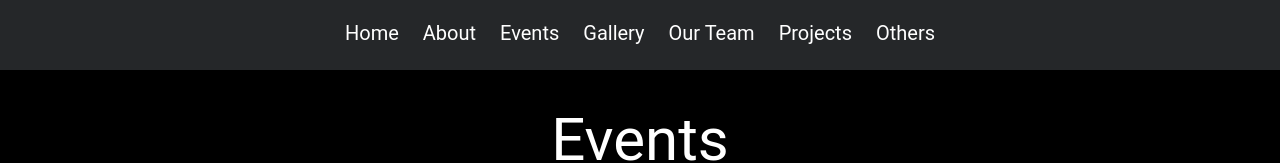
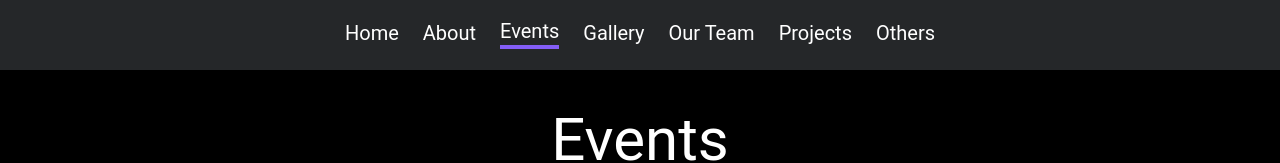
Before and after one commit to akathecoder/coding-club-website, a Next.js app: page /events in a window 1280 px wide. Shown: the top 163 px of the page. Built offline with nearby package versions, Linux system fonts and the light colour scheme.

Commit message:
added smooth scroll to sections and underline in navlinks

```diff
--- a/components/General/navbar/Navbar.tsx
+++ b/components/General/navbar/Navbar.tsx
@@ -1,11 +1,12 @@
+import Link from 'next/link';
+import { useRouter } from 'next/router';
 import React, { Fragment, useEffect, useState } from 'react';
+import { scroller } from 'react-scroll';
 import { useMediaQuery } from '../../../hooks/useMediaQuery';
+import useStore from '../../../store';
 import HamMenu from '../ham-menu/HamMenu';
 import Portal from '../portal/Portal';
 import styles from './navbar.module.css';
-import Link from 'next/link';
-import { Link as ScrollLink } from 'react-scroll';
-import { useRouter } from 'next/router';
 
 interface NavbarProps {}
 
@@ -14,32 +15,46 @@ const NavLinksList: React.FC<{ smallerThan600px?: boolean; onClick?: () => void
     onClick,
 }) => {
     const router = useRouter();
+    const visible = useStore((s) => s.visible);
     const links = [
         { name: 'Home', link: '/', section: true, to: 'home' },
         { name: 'About', link: '/', section: true, to: 'about' },
         { name: 'Events', link: '/events', section: false },
-        { name: 'Gallery', link: '/', section: false },
+        { name: 'Gallery', link: '/gallery', section: false },
         { name: 'Our Team', link: '/', section: true, to: 'our-team' },
         { name: 'Projects', link: '/projects', section: false },
-        { name: 'Others', link: '/', section: false },
+        { name: 'Others', link: '/others', section: false },
     ];
+
+    function showUnderline(link: string, name: string) {
+        if (visible === name && router.route === '/') {
+            return true;
+        }
+
+        if (router.route === link && router.route !== '/') {
+            return true;
+        }
+    }
+
+    async function goToLink(link: string, to: string = '') {
+        if (router.route !== '/') {
+            await router.push(link);
+        }
+        scroller.scrollTo(to, { duration: 800, smooth: 'easeInOutQuint' });
+    }
 
     return (
         <div className={`w-full ${smallerThan600px ? 'absolute py-5 bg-gray' : ''} ${styles.navLinks}`}>
             <ul className={`flex ${smallerThan600px ? 'flex-col items-center' : 'justify-center'}`}>
                 {links.map(({ name, link, section, to }, idx) => (
                     <button key={idx} onClick={onClick}>
-                        <li className={`mx-3 text-xl mb-1 relative`}>
+                        <li
+                            className={`mx-3 text-xl mb-1 relative ${
+                                showUnderline(link, name) ? 'border-b-4 border-brand' : ''
+                            }`}
+                        >
                             {section ? (
-                                <ScrollLink
-                                    to={to ? to : ''}
-                                    smooth={true}
-                                    spy={true}
-                                    duration={100}
-                                    onClick={() => router.push(link)}
-                                >
-                                    {name}
-                                </ScrollLink>
+                                <a onClick={async () => await goToLink(link, to)}>{name}</a>
                             ) : (
                                 <Link href={link}>{name}</Link>
                             )}
--- a/components/Sections/About/About.tsx
+++ b/components/Sections/About/About.tsx
@@ -1,9 +1,20 @@
-import React from 'react';
+import React, { useEffect } from 'react';
+import { useInView } from 'react-intersection-observer';
+import useStore from '../../../store';
 import styles from './about.module.css';
 
 export function About() {
+    const { ref, inView } = useInView({ threshold: 0.9 });
+    const setSection = useStore((s) => s.setVisibleSection);
+
+    useEffect(() => {
+        if (inView) {
+            setSection('About');
+        }
+    }, [inView, setSection]);
+
     return (
-        <section id="about" className={`border-t border-accent6 px-10 md:px-20 ${styles.aboutSection}`}>
+        <section ref={ref} className={`border-t relative border-accent6 px-10 md:px-20 ${styles.aboutSection}`}>
             <h1 className="my-5 text-4xl text-center md:text-5xl lg:text-6xl">About</h1>
             <div className="flex items-center flex-col md:mt-14 lg:mt-20">
                 <div className="text-center mb-20 max-w-3xl">
@@ -32,6 +43,7 @@ export function About() {
                     </p>
                 </div>
             </div>
+            <div style={{ height: 70 }} id="our-team" className="absolute bottom-0 left-0 w-full"></div>
         </section>
     );
 }
--- a/components/Sections/Hero/Hero.tsx
+++ b/components/Sections/Hero/Hero.tsx
@@ -1,13 +1,25 @@
 import Image from 'next/image';
-import React from 'react';
+import React, { useEffect } from 'react';
+import { useInView } from 'react-intersection-observer';
 import Logo from '../../../assets/images/logo.svg';
 import styles from './hero.module.css';
+import useStore from '../../../store';
 
 function Hero() {
+    const { ref, inView } = useInView({ threshold: 0.9 });
+    const setSection = useStore((s) => s.setVisibleSection);
+
+    useEffect(() => {
+        if (inView) {
+            setSection('Home');
+        }
+    }, [inView, setSection]);
+
     return (
         <section
-            id="hero-section"
-            className={`flex flex-col justify-center bg-background px-3 ${styles.homeContainer}`}
+            ref={ref}
+            id="home"
+            className={`flex flex-col justify-center relative bg-background px-3 ${styles.homeContainer}`}
         >
             <figure className={`text-center my-5 ${styles.logoContainer}`}>
                 <Image src={Logo} alt="coding club logo" aria-readonly="true" />
@@ -42,6 +54,7 @@ function Hero() {
                     </p>
                 </div>
             </div>
+            <div style={{ height: 70 }} id="about" className="absolute bottom-0 left-0 w-full"></div>
         </section>
     );
 }
--- a/components/Sections/Our-Team/our-team.tsx
+++ b/components/Sections/Our-Team/our-team.tsx
@@ -1,10 +1,25 @@
-import React from 'react';
+import React, { useEffect } from 'react';
+import { useInView } from 'react-intersection-observer';
+import useStore from '../../../store';
 import { OurTeam as IOurTeam } from '../../../types';
 import TeamMember from '../../General/team-member/TeamMember';
 
 function OurTeam({ members }: IOurTeam) {
+    const { ref, inView } = useInView({ threshold: 0.8 });
+    const setSection = useStore((s) => s.setVisibleSection);
+
+    useEffect(() => {
+        if (inView) {
+            setSection('Our Team');
+        }
+    }, [inView, setSection]);
+
     return (
-        <div id="our-team" className="bg-background text-center px-10 py-3 pb-20 border-t border-accent6 sm:px-20">
+        <div
+            ref={ref}
+            id="our-team"
+            className="bg-background text-center px-10 py-3 pb-20 border-t border-accent6 sm:px-20"
+        >
             <h1 className="text-6xl my-8">Our Team</h1>
             <div className="grid grid-cols-2 gap-8 mt-20 max-w-7xl m-auto sm:grid-cols-3 lg:grid-cols-4">
                 {members.map((member, idx) => (
--- a/package.json
+++ b/package.json
@@ -12,7 +12,9 @@
     "next": "11.1.0",
     "react": "17.0.2",
     "react-dom": "17.0.2",
-    "react-scroll": "^1.8.4"
+    "react-intersection-observer": "^8.32.1",
+    "react-scroll": "^1.8.4",
+    "zustand": "^3.5.10"
   },
   "devDependencies": {
     "@types/react": "17.0.17",
--- /dev/null
+++ b/store.ts
@@ -0,0 +1,13 @@
+import create from 'zustand';
+
+interface AppGlobalState {
+    visible: string;
+    setVisibleSection: (section: string) => void;
+}
+
+const useStore = create<AppGlobalState>((set) => ({
+    visible: '',
+    setVisibleSection: (section: string) => set(() => ({ visible: section })),
+}));
+
+export default useStore;
```
Also changed, not shown: 1 other file (tests, documents, lock files or other folders).
